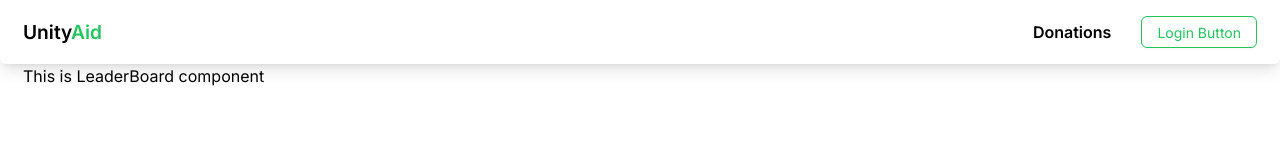
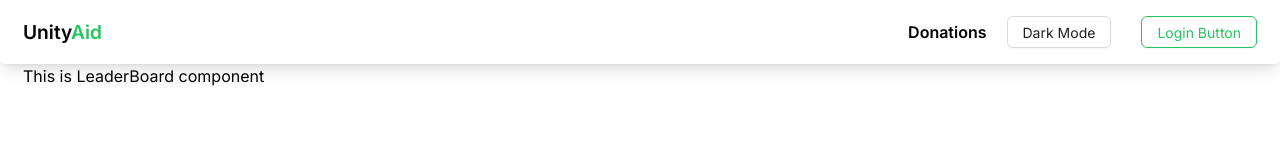
Before and after one commit to mehrabhossain1/assignment-7-client, a React (Vite) app: page /leaderboard in a window 1280 px wide. Shown: the top 160 px of the page. Built offline with nearby package versions, Linux system fonts and the light colour scheme.

Commit message:
implemented dark mode

```diff
--- a/src/App.tsx
+++ b/src/App.tsx
@@ -1,7 +1,16 @@
-import MainLayout from './components/layout/MainLayout';
+import MainLayout from "./components/layout/MainLayout";
+import { useAppSelector } from "./redux/hooks";
 
 function App() {
-  return <MainLayout />;
+  const isDarkMode = useAppSelector((state) => state.theme.isDarkMode);
+
+  return (
+    <div
+      className={isDarkMode ? "bg-gray-900 text-white" : "bg-white text-black"}
+    >
+      <MainLayout />
+    </div>
+  );
 }
 
 export default App;
--- a/src/components/shared/Navbar.tsx
+++ b/src/components/shared/Navbar.tsx
@@ -4,15 +4,21 @@ import { motion } from "framer-motion";
 import Container from "./Container";
 import { useAppDispatch, useAppSelector } from "../../redux/hooks";
 import { logout } from "../../redux/features/auth/authSlice";
+import { toggleTheme } from "../../redux/features/theme/themeSlice";
 
 const Navbar = () => {
   const dispatch = useAppDispatch();
 
   const user = useAppSelector((state) => state.auth.user);
+  const isDarkMode = useAppSelector((state) => state.theme.isDarkMode);
 
   const handleLogout = () => {
     dispatch(logout());
     alert("You have been logged out!");
+  };
+
+  const toggleMode = () => {
+    dispatch(toggleTheme());
   };
 
   return (
@@ -20,7 +26,9 @@ const Navbar = () => {
       initial={{ opacity: 0, y: -200 }}
       animate={{ opacity: 1, y: 0 }}
       transition={{ duration: 0.5, delay: 0.2 }}
-      className="shadow-lg rounded-md w-full sticky top-0 z-10 bg-white"
+      className={`shadow-lg rounded-md w-full sticky top-0 z-10 ${
+        isDarkMode ? "bg-gray-900 text-white" : "bg-white text-black"
+      }`}
     >
       <Container>
         <div className=" h-16 flex justify-between items-center">
@@ -39,6 +47,13 @@ const Navbar = () => {
                 Donations
               </Link>
             </motion.div>
+
+            <motion.div whileHover={{ scale: 1.2 }} whileTap={{ scale: 0.8 }}>
+              <Button onClick={toggleMode} className="btn">
+                {isDarkMode ? "Light Mode" : "Dark Mode"}
+              </Button>
+            </motion.div>
+
             {user ? (
               <>
                 <motion.div
--- /dev/null
+++ b/src/redux/features/theme/themeSlice.ts
@@ -0,0 +1,22 @@
+import { createSlice } from "@reduxjs/toolkit";
+
+interface ThemeState {
+  isDarkMode: boolean;
+}
+
+const initialState: ThemeState = {
+  isDarkMode: false,
+};
+
+const themeSlice = createSlice({
+  name: "theme",
+  initialState,
+  reducers: {
+    toggleTheme: (state) => {
+      state.isDarkMode = !state.isDarkMode;
+    },
+  },
+});
+
+export const { toggleTheme } = themeSlice.actions;
+export default themeSlice.reducer;
--- a/src/redux/store.ts
+++ b/src/redux/store.ts
@@ -1,5 +1,6 @@
 import { configureStore } from "@reduxjs/toolkit";
 import authReducer from "./features/auth/authSlice";
+import themeReducer from "./features/theme/themeSlice";
 import { baseApi } from "./api/baseApi";
 import {
   persistReducer,
@@ -16,14 +17,17 @@ import storage from "redux-persist/lib/storage";
 const persistConfig = {
   key: "auth",
   storage,
+  whitelist: ["theme"],
 };
 
 const persistedAuthReducer = persistReducer(persistConfig, authReducer);
+const persistedThemeReducer = persistReducer(persistConfig, themeReducer);
 
 export const store = configureStore({
   reducer: {
     [baseApi.reducerPath]: baseApi.reducer,
     auth: persistedAuthReducer,
+    theme: persistedThemeReducer,
   },
 
   middleware: (getDefaultMiddlewares) =>
```
